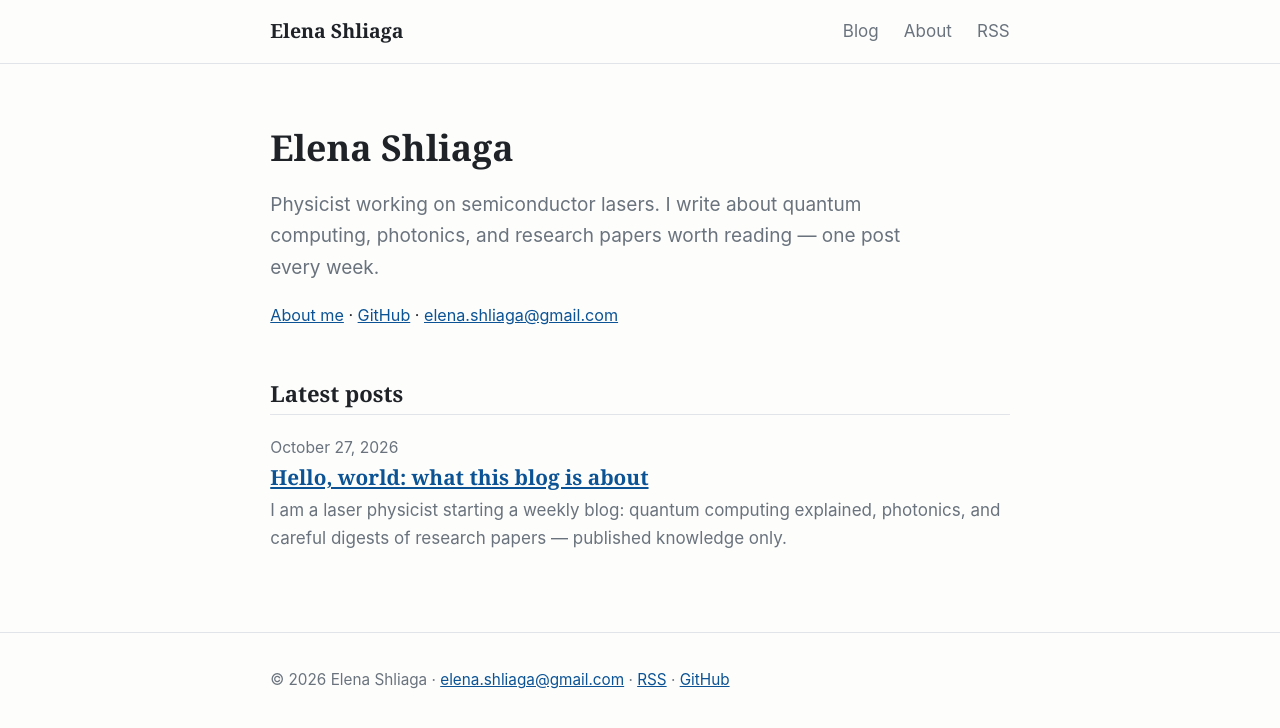
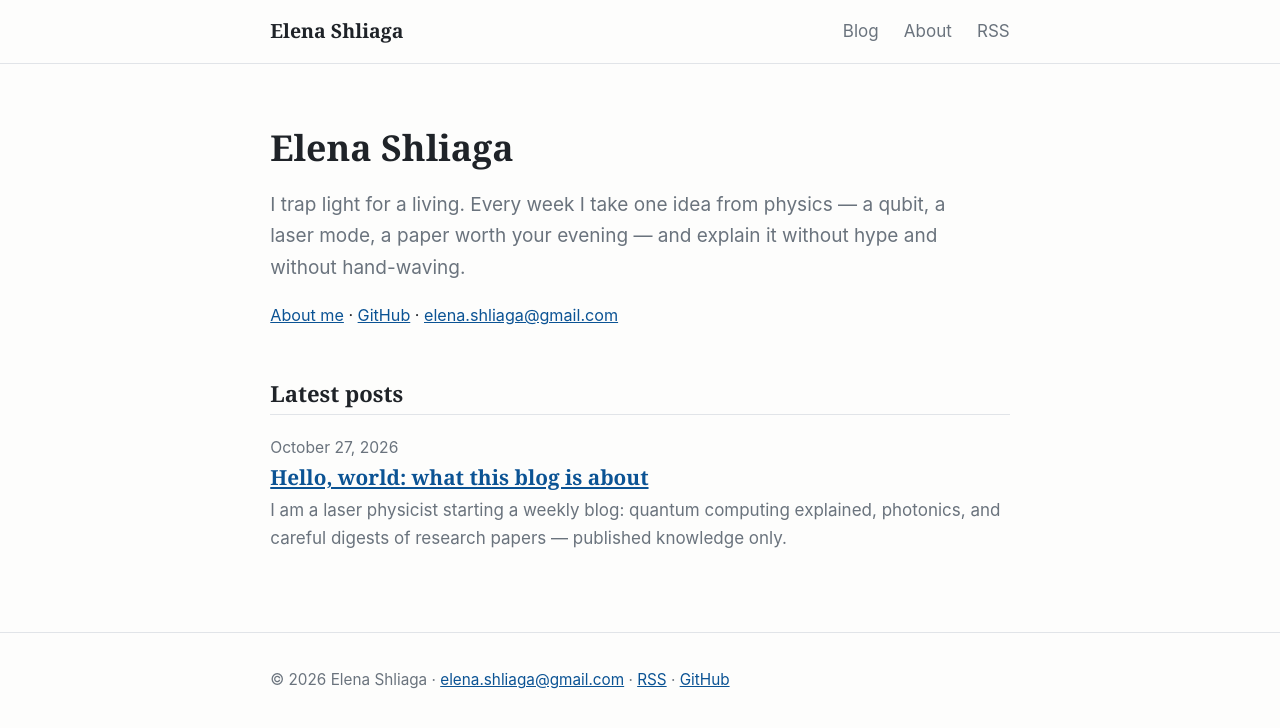
Before and after one commit to elenashliaga/elenashliaga.github.io, a Jekyll site: the page built from index.md, in a window 1280 px wide. Shown: the top 728 px of the page. Built offline with Jekyll 4.4.1, drawn with Linux system fonts in a browser that asks for light colours.

Commit message:
Rework homepage tagline: personal hook instead of topic list

```diff
--- a/_config.yml
+++ b/_config.yml
@@ -3,8 +3,9 @@ title: Elena Shliaga
 author: Elena Shliaga
 email: elena.shliaga@gmail.com
 description: >-
-  Physics blog by a laser physicist: quantum computing explained,
-  photonics and lasers, and readable digests of research papers.
+  A laser physicist traps light for a living and explains one physics idea a week:
+  quantum computing without hype, photonics and lasers from first principles,
+  and research papers worth reading.
 url: "https://elenashliaga.github.io"
 lang: en
 timezone: Europe/Moscow
--- a/_layouts/home.html
+++ b/_layouts/home.html
@@ -4,8 +4,9 @@ layout: default
 <div class="hero">
   <h1>Elena Shliaga</h1>
   <p class="tagline">
-    Physicist working on semiconductor lasers. I write about quantum computing,
-    photonics, and research papers worth reading — one post every week.
+    I trap light for a living. Every week I take one idea from physics —
+    a qubit, a laser mode, a paper worth your evening — and explain it
+    without hype and without hand-waving.
   </p>
   <p class="hero-links">
     <a href="{{ '/about/' | relative_url }}">About me</a> ·
```
